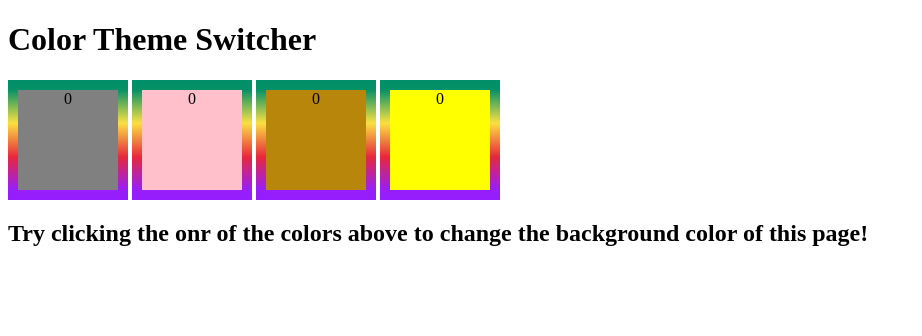
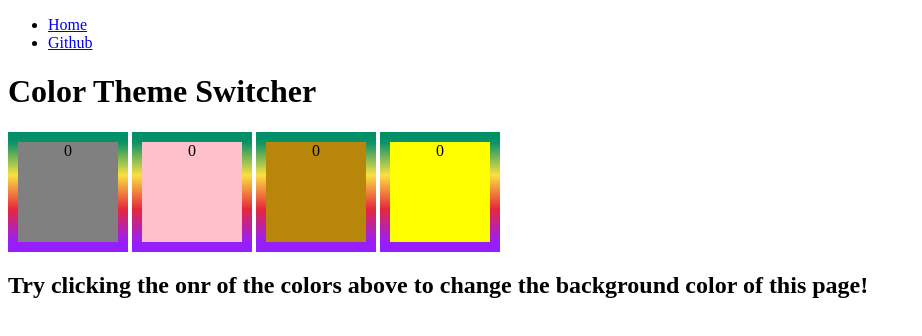
Before and after one commit to satinder99/JS-Practice, a plain HTML site: page Project01/ColorThemeSwitcher/colorSwitcher.html in a window 1280 px wide. Shown: the whole page, without its empty margins (0-922 px from the left). Drawn offline with Linux system fonts and the light colour scheme.

Commit message:
changed file structure

```diff
--- a/Project01/index.html
+++ b/Project01/ColorThemeSwitcher/colorSwitcher.html
@@ -7,6 +7,12 @@
     <link rel="stylesheet" href="./css/colorSwitcher.css">
 </head>
 <body>
+    <nav>
+        <ul class = "navbar">
+            <li><a href="../index.html">Home</a></li>
+            <li><a href = "https://github.com/satinder99/JS-Practice/tree/main/Project01">Github</a></li>
+        </ul>
+    </nav>
     <div class="canvas">
         <h1>Color Theme Switcher</h1>
         <span class="button" id="grey" onclick="changeColor('grey')"><span class="clicks">0</span></span>
```
Also changed, not shown: Project01/ColorThemeSwitcher/css/colorSwitcher.css (renamed from Project01/css/colorSwitcher.css), Project01/ColorThemeSwitcher/script/ColorSwitcher.js (renamed from Project01/script/ColorSwitcher.js).
